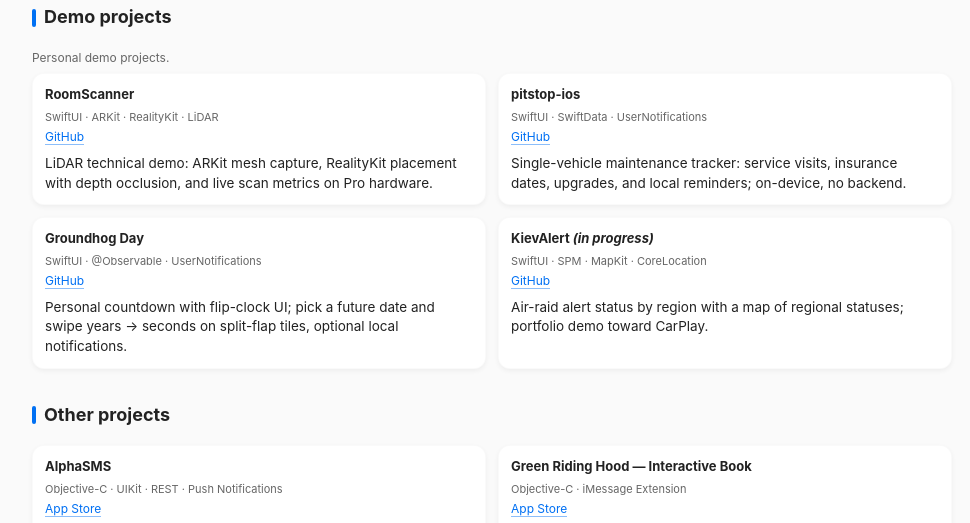
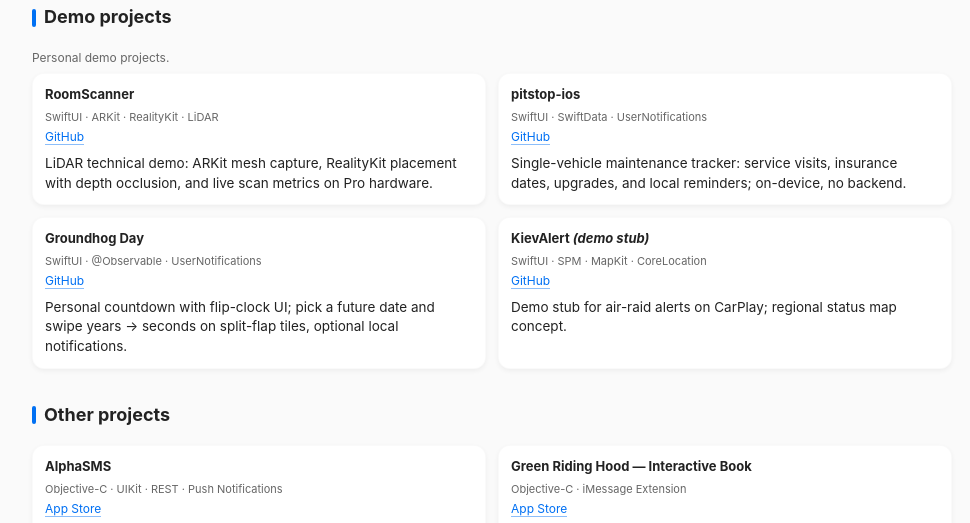
Before and after one commit to vil4max/vil4max.github.io, a website: page projects.html in a window 1280 px wide. Shown: the part 2267-2790 px from the top of the page, without its empty margins (148-1118 px from the left). Drawn offline with Linux system fonts and the light colour scheme.

Commit message:
docs(site): mark KievAlert as demo stub for CarPlay alerts

```diff
--- a/projects.html
+++ b/projects.html
@@ -166,11 +166,11 @@
           </div>
 
           <div class="project-card project-card--compact">
-            <h4 id="project-kiev-alert">KievAlert <em>(in progress)</em></h4>
+            <h4 id="project-kiev-alert">KievAlert <em>(demo stub)</em></h4>
             <div class="project-meta">SwiftUI · SPM · MapKit · CoreLocation
               <div class="project-links"><a href="https://github.com/vil4max/kiev-alert">GitHub</a></div>
             </div>
-            <p class="project-card-blurb">Air-raid alert status by region with a map of regional statuses; portfolio demo toward CarPlay.</p>
+            <p class="project-card-blurb">Demo stub for air-raid alerts on CarPlay; regional status map concept.</p>
           </div>
 
         </div>
```
Also changed, not shown: index.html (+1 -1 lines).
